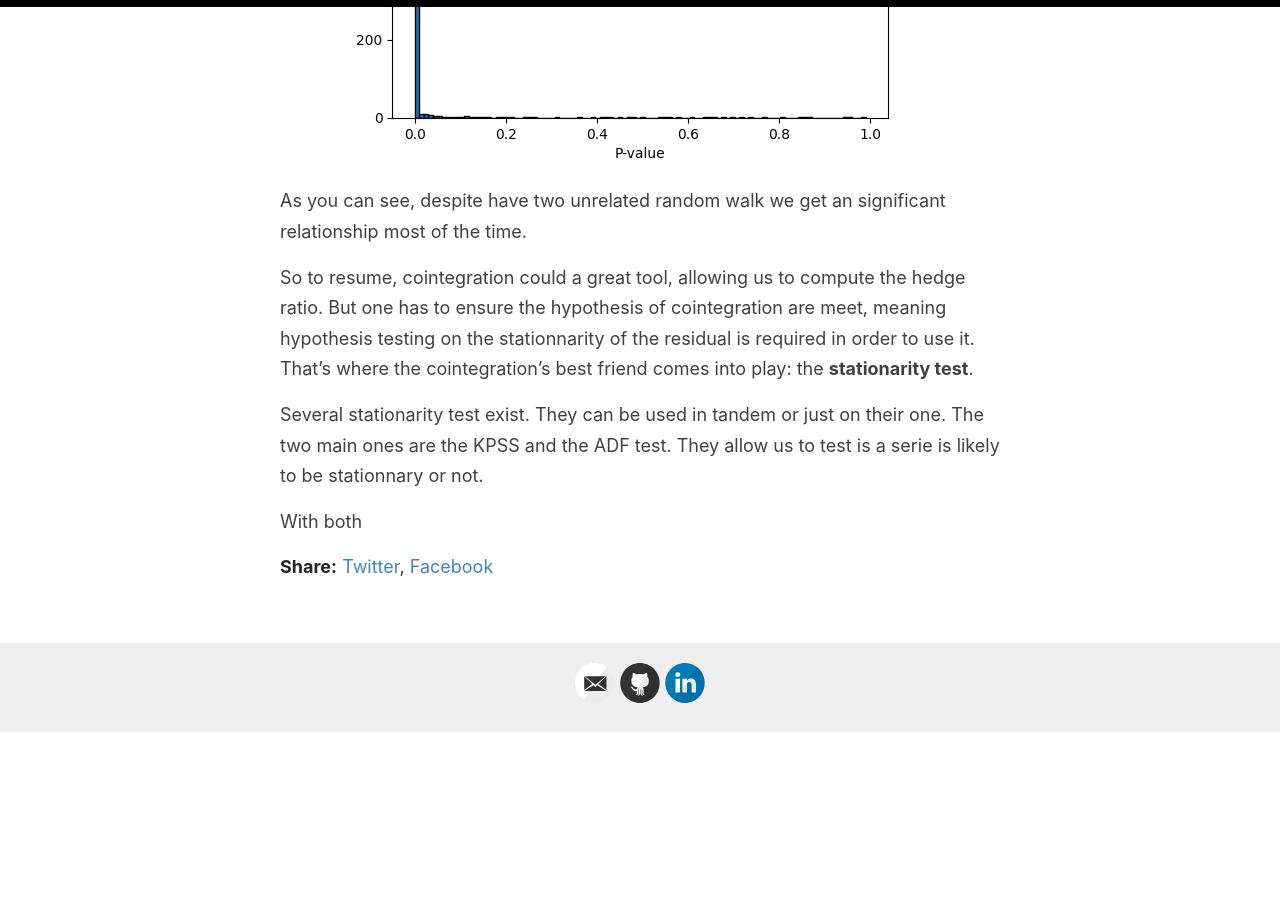
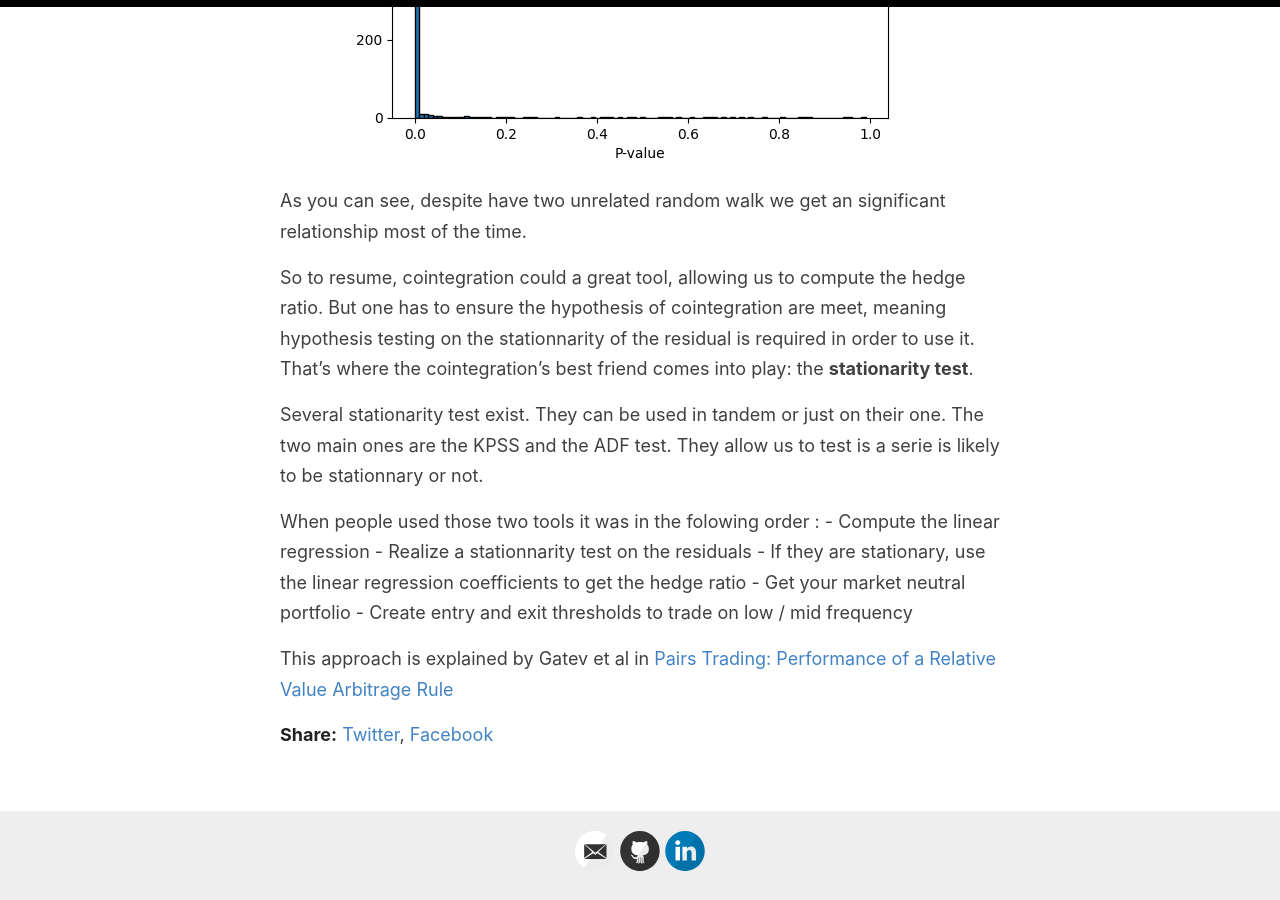
Before and after one commit to Zaltarba/blog, a Jekyll site: the page built from _posts/2024-06-22-IntroPairsTrading.md, in a window 1280 px wide and 900 px high, scrolled down 5008 px. Built offline with Jekyll 4.4.1, drawn with Linux system fonts in a browser that asks for light colours; formulas are drawn with MathJax 3; before the commit the page ends 5740 px from its top, so only the background shows below that.

Commit message:
Update 2024-06-22-IntroPairsTrading.md

```diff
--- a/_posts/2024-06-22-IntroPairsTrading.md
+++ b/_posts/2024-06-22-IntroPairsTrading.md
@@ -138,4 +138,11 @@ So to resume, cointegration could a great tool, allowing us to compute the hedge
 
 Several stationarity test exist. They can be used in tandem or just on their one. The two main ones are the KPSS and the ADF test. They allow us to test is a serie is likely to be stationnary or not.
 
-With both
+When people used those two tools it was in the folowing order :
+    - Compute the linear regression
+    - Realize a stationnarity test on the residuals
+    - If they are stationary, use the linear regression coefficients to get the hedge ratio
+    - Get your market neutral portfolio
+    - Create entry and exit thresholds to trade on low / mid frequency
+
+This approach is explained by Gatev et al in [Pairs Trading: Performance of a Relative Value Arbitrage Rule](https://papers.ssrn.com/sol3/papers.cfm?abstract_id=141615)
```
